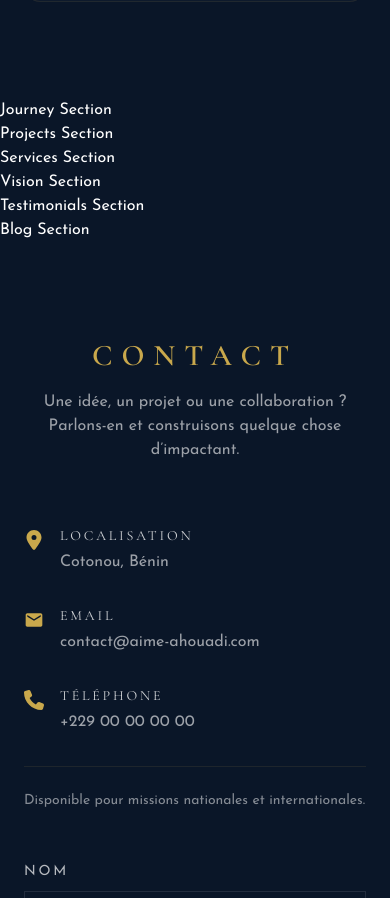
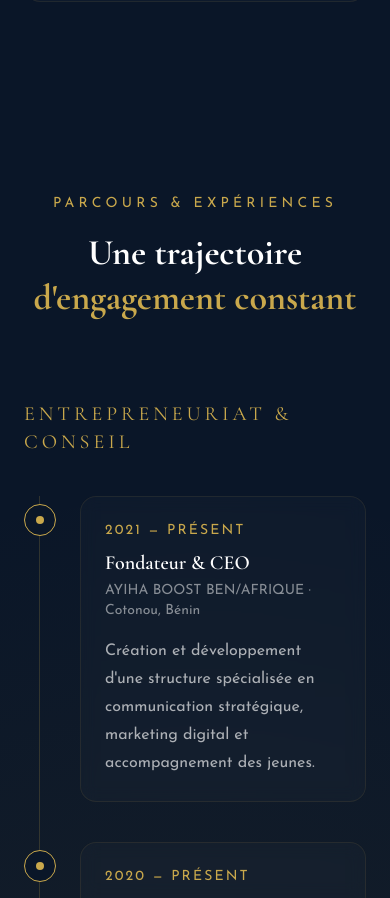
Before and after one commit to Loic-Assogba/aim-e-Ahouadi, a React (Vite) app: page / in a window 390 px wide. Shown: the part 6120-7018 px from the top of the page. Built offline with nearby package versions, Linux system fonts and the light colour scheme.

Commit message:
Mise en place section Journey

```diff
--- a/src/components/Journey.tsx
+++ b/src/components/Journey.tsx
@@ -1,3 +1,171 @@
+import { motion } from 'framer-motion';
+
+/* ================= TYPES ================= */
+
+type TimelineItem = {
+    year: string;
+    role: string;
+    organization: string;
+    description: string;
+};
+
+type TimelineColumnProps = {
+    title: string;
+    data: TimelineItem[];
+};
+
+/* ================= DATA ================= */
+
+const entrepreneurship: TimelineItem[] = [
+    {
+        year: '2021 — Présent',
+        role: 'Fondateur & CEO',
+        organization: 'AYIHA BOOST BEN/AFRIQUE · Cotonou, Bénin',
+        description:
+            "Création et développement d'une structure spécialisée en communication stratégique, marketing digital et accompagnement des jeunes.",
+    },
+    {
+        year: '2020 — Présent',
+        role: 'Consultant en Communication 360°',
+        organization: 'Indépendant · Bénin & International',
+        description:
+            "Accompagnement d'entreprises, d'ONG et d'institutions publiques dans leurs stratégies de communication.",
+    },
+    {
+        year: '2019 — Présent',
+        role: 'Conférencier & Mentor',
+        organization: 'Événements nationaux & internationaux',
+        description:
+            "Interventions sur le leadership, l'entrepreneuriat, la communication et l'engagement citoyen.",
+    },
+];
+
+const social: TimelineItem[] = [
+    {
+        year: 'En cours',
+        role: 'Accompagnateur de Jeunes',
+        organization: 'Bénin & Diaspora',
+        description:
+            'Accompagnement dans la recherche de logements, stages, bourses et insertion professionnelle.',
+    },
+    {
+        year: 'En cours',
+        role: 'Délégué & Représentant',
+        organization: 'Organisations nationales & internationales',
+        description:
+            'Représentation de la jeunesse béninoise dans plusieurs instances nationales et internationales.',
+    },
+    {
+        year: 'Continu',
+        role: 'Entrepreneur Social & Bénévole',
+        organization: 'Initiatives communautaires · Bénin',
+        description:
+            "Organisation d'actions de solidarité, d'événements communautaires et de projets d'impact social.",
+    },
+];
+
+/* ================= COMPONENTS ================= */
+
+function TimelineColumn({ title, data }: TimelineColumnProps) {
+    return (
+        <div>
+            <h3 className="mb-10 text-gold text-xl md:text-2xl tracking-[0.2em] uppercase">
+                {title}
+            </h3>
+
+            <div className="relative">
+                {/* Ligne */}
+                <div className="absolute left-[15px] top-0 h-full w-px bg-gold/20" />
+
+                {data.map((item, index) => (
+                    <motion.div
+                        key={`${item.year}-${index}`}
+                        initial={{ opacity: 0, x: -30 }}
+                        whileInView={{ opacity: 1, x: 0 }}
+                        viewport={{ once: true }}
+                        transition={{
+                            duration: 0.6,
+                            delay: index * 0.15,
+                        }}
+                        className="relative mb-10 pl-14"
+                    >
+                        {/* Point */}
+                        <div className="absolute left-0 top-2 flex h-8 w-8 items-center justify-center rounded-full border border-gold bg-navy">
+                            <div className="h-2 w-2 rounded-full bg-gold" />
+                        </div>
+
+                        {/* Card */}
+                        <motion.div
+                            whileHover={{ y: -6 }}
+                            className="rounded-2xl border border-gold/10 bg-white/[0.02] p-6 backdrop-blur-sm transition-all hover:border-gold/30"
+                        >
+                            <p className="text-gold text-sm tracking-[0.15em] uppercase">
+                                {item.year}
+                            </p>
+
+                            <h4 className="mt-2 text-xl font-semibold text-white">
+                                {item.role}
+                            </h4>
+
+                            <p className="mt-1 text-white/50 text-sm">
+                                {item.organization}
+                            </p>
+
+                            <p className="mt-4 leading-7 text-white/65">
+                                {item.description}
+                            </p>
+                        </motion.div>
+                    </motion.div>
+                ))}
+            </div>
+        </div>
+    );
+}
+
+/* ================= MAIN COMPONENT ================= */
+
 export default function Journey() {
-    return <section id="journey">Journey Section</section>;
+    return (
+        <section
+            id="parcours"
+            className="relative overflow-hidden bg-navy py-24 px-6 lg:px-10"
+        >
+            {/* Glow */}
+            <div className="absolute inset-0 bg-[radial-gradient(circle_at_center,rgba(212,175,55,0.08),transparent_70%)]" />
+
+            <div className="relative mx-auto max-w-7xl">
+                {/* Header */}
+                <motion.div
+                    initial={{ opacity: 0, y: 40 }}
+                    whileInView={{ opacity: 1, y: 0 }}
+                    viewport={{ once: true }}
+                    transition={{ duration: 0.8 }}
+                    className="text-center"
+                >
+                    <p className="text-gold uppercase tracking-[0.3em] text-sm">
+                        Parcours & Expériences
+                    </p>
+
+                    <h2 className="mt-4 text-4xl md:text-5xl font-bold text-white leading-tight">
+                        Une trajectoire
+                        <br />
+                        <span className="text-gold">d'engagement constant</span>
+                    </h2>
+                </motion.div>
+
+                {/* Timeline */}
+                <div className="mt-20 grid gap-16 xl:grid-cols-2">
+                    <TimelineColumn
+                        title="Entrepreneuriat & Conseil"
+                        data={entrepreneurship}
+                    />
+
+                    <TimelineColumn
+                        title="Engagement Social & Associatif"
+                        data={social}
+                    />
+                </div>
+            </div>
+        </section>
+    );
 }
```
